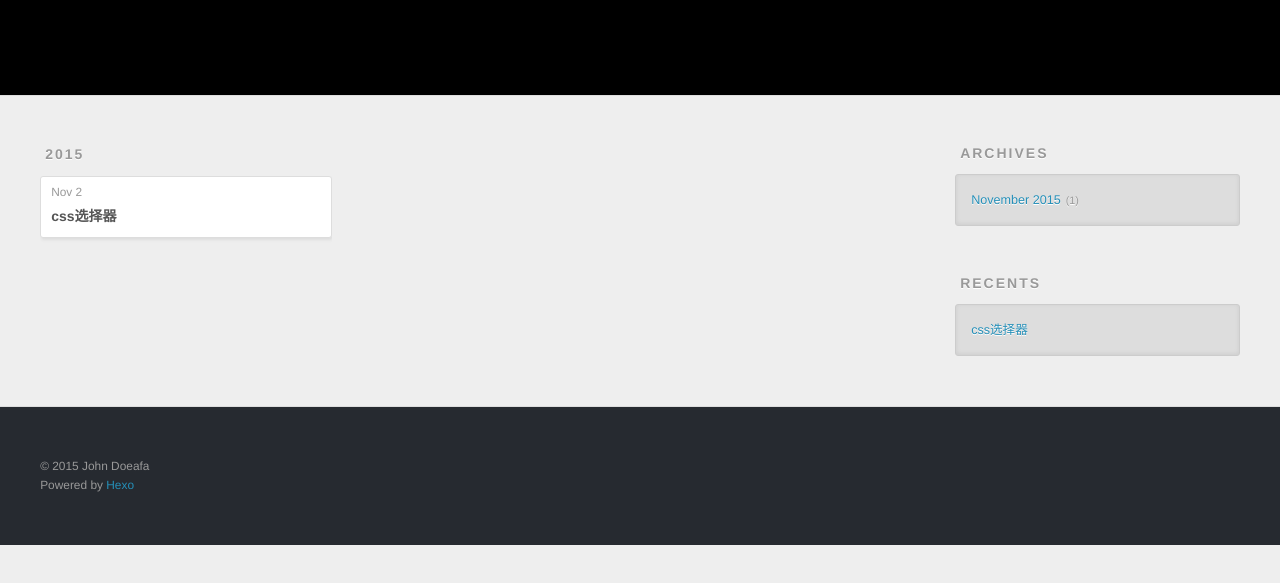
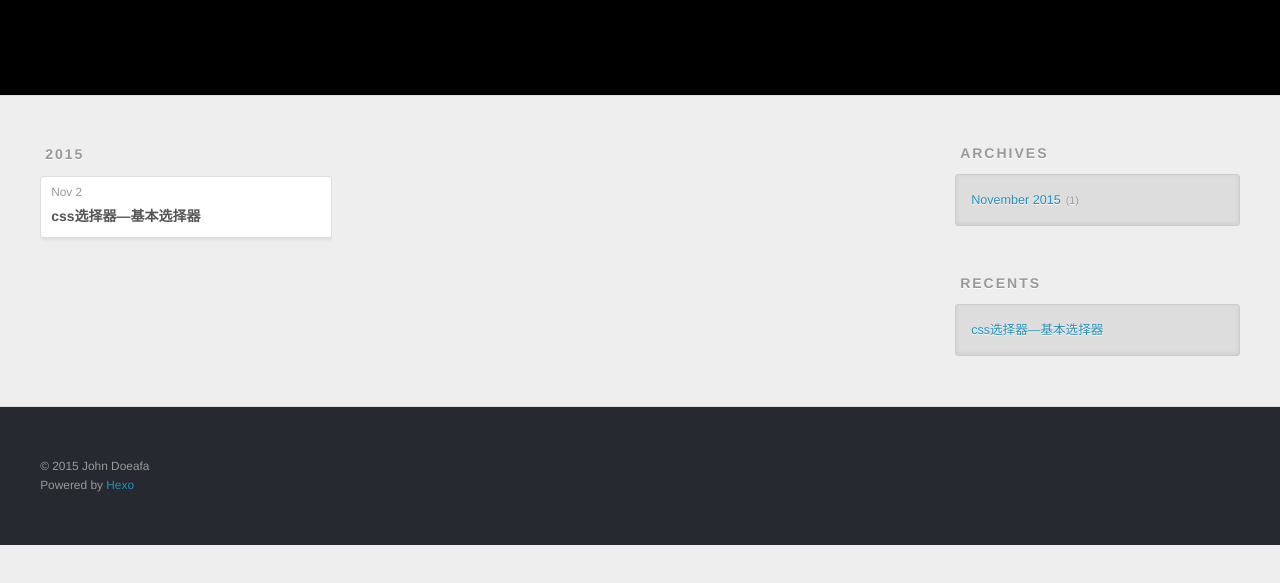
Before and after one commit to lisa88/lisa88.github.io, a plain HTML site: page archives/index.html in a window 1280 px wide. Shown: the part 205-788 px from the top of the page. Drawn offline with nearby package versions, Linux system fonts and the light colour scheme.

Commit message:
Site updated: 2015-11-02 18:43:10

```diff
--- a/archives/index.html
+++ b/archives/index.html
@@ -85,7 +85,7 @@
 
 
     <h1 itemprop="name">
-      <a class="archive-article-title" href="/2015/11/02/test/">css选择器</a>
+      <a class="archive-article-title" href="/2015/11/02/test/">css选择器—基本选择器</a>
     </h1>
 
 
@@ -122,7 +122,7 @@
       <ul>
 
           <li>
-            <a href="/2015/11/02/test/">css选择器</a>
+            <a href="/2015/11/02/test/">css选择器—基本选择器</a>
           </li>
 
       </ul>
```
Also changed, not shown: 2015/11/02/test/index.html (+7 -7 lines), archives/2015/11/index.html (+2 -2 lines), archives/2015/index.html (+2 -2 lines), index.html (+3 -3 lines).
